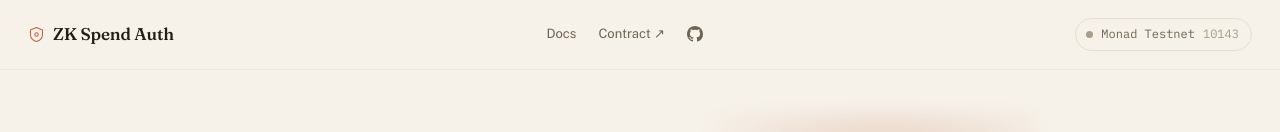
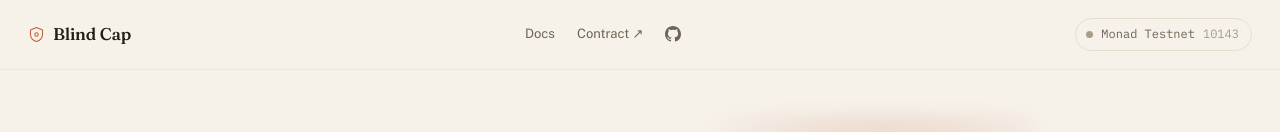
Before and after one commit to JMadhan1/Monad_blitz, a website with bundled scripts: page public/index.html in a window 1280 px wide. Shown: the top 132 px of the page. Built offline with nearby package versions, Linux system fonts and the light colour scheme; a script that the page names is missing.

Commit message:
Rename product branding to Blind Cap (contract stays ZKSpendAuth)

```diff
--- a/public/index.html
+++ b/public/index.html
@@ -3,7 +3,7 @@
 <head>
 <meta charset="utf-8" />
 <meta name="viewport" content="width=device-width, initial-scale=1" />
-<title>ZK Spend Auth — Monad Blitz Bangalore V5</title>
+<title>Blind Cap — Monad Blitz Bangalore V5</title>
 <link rel="preconnect" href="https://fonts.googleapis.com" />
 <link rel="preconnect" href="https://fonts.gstatic.com" crossorigin />
 <link href="https://fonts.googleapis.com/css2?family=Fraunces:opsz,wght@9..144,450;9..144,550;9..144,650&family=Public+Sans:wght@400;500;600;700&family=IBM+Plex+Mono:wght@400;500&display=swap" rel="stylesheet" />
@@ -18,7 +18,7 @@
           <circle cx="12" cy="12" r="2.4" stroke="currentColor" stroke-width="1.5" />
         </svg>
       </span>
-      <span>ZK&nbsp;Spend&nbsp;Auth</span>
+      <span>Blind&nbsp;Cap</span>
     </div>
     <nav class="topbar-links">
       <a href="#how-it-works">Docs</a>
```
Also changed, not shown: README.md.
